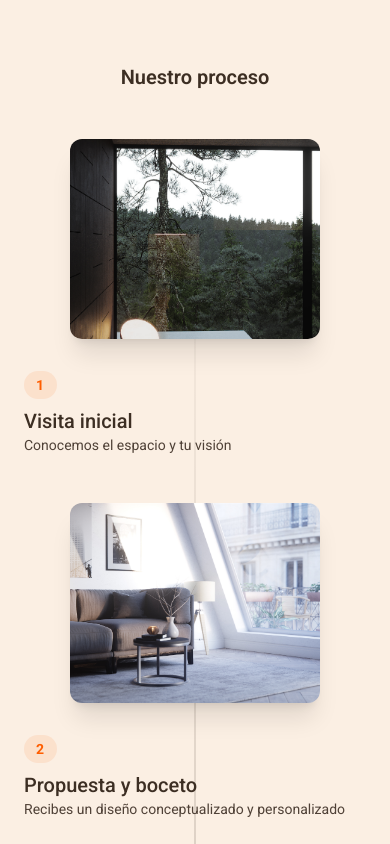
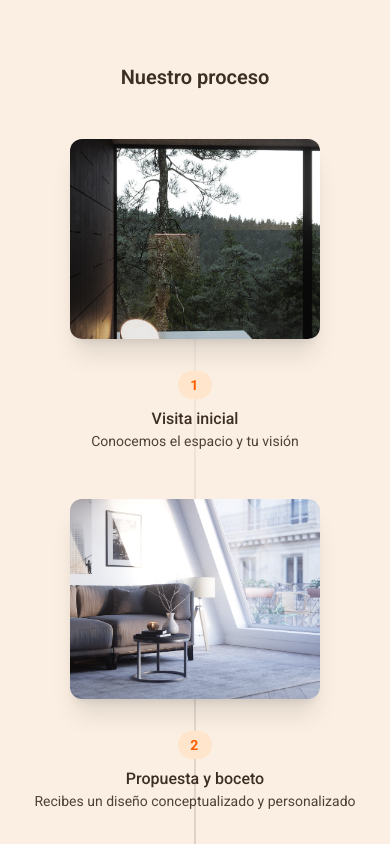
Before and after one commit to jporrego/color-mural, a Next.js app: page / in a window 390 px wide. Shown: the part 680-1524 px from the top of the page. Built offline with nearby package versions, Linux system fonts and the light colour scheme.

Commit message:
feat: update ProcessTimeline component with animation timing adjustments and layout enhancements

```diff
--- a/src/app/components/Footer/index.tsx
+++ b/src/app/components/Footer/index.tsx
@@ -1,6 +1,6 @@
 export default function Footer() {
   return (
-    <footer className="bg-[#3c2e23] py-6 text-xs text-[#f7f5f2] md:text-sm">
+    <footer className="bg-black py-6 text-xs text-[#f7f5f2] md:text-sm">
       <div className="mx-auto flex max-w-[1000px] flex-wrap justify-between gap-4 px-6 md:px-10">
         <p>
           © {new Date().getFullYear()} Color Mural. Todos los derechos
--- a/src/app/components/ProcessTimeline/index.tsx
+++ b/src/app/components/ProcessTimeline/index.tsx
@@ -41,10 +41,10 @@ export default function ProcessTimeline() {
 
         {/* timeline */}
         <motion.ul
-          variants={{ show: { transition: { staggerChildren: 0.25 } } }}
+          variants={{ show: { transition: { staggerChildren: 0.15 } } }}
           initial="hidden"
           whileInView="show"
-          viewport={{ once: true, amount: 0.3 }}
+          viewport={{ once: true, amount: 0.2 }}
           className="relative before:absolute before:top-0 before:left-1/2 before:h-full before:w-px before:-translate-x-1/2 before:bg-gradient-to-b before:from-transparent before:via-[#3c2e23]/30 before:to-transparent"
         >
           {steps.map((step, idx) => (
@@ -58,7 +58,7 @@ export default function ProcessTimeline() {
                   transition: { duration: 0.6, ease: 'easeOut' },
                 },
               }}
-              className={`group relative mb-12 flex flex-col items-center gap-8 md:mb-14 md:flex-row ${
+              className={`group bg-red relative mb-12 flex flex-col items-center gap-8 md:mb-14 md:flex-row ${
                 idx % 2 === 0 ? 'md:flex-row-reverse' : ''
               }`}
             >
@@ -67,7 +67,7 @@ export default function ProcessTimeline() {
 
               {/* text area */}
               <div
-                className={`order-2 w-full md:order-1 md:w-1/2 ${
+                className={`order-2 w-full text-center md:order-1 md:w-1/2 ${
                   idx % 2 === 0
                     ? 'md:pl-12 md:text-left'
                     : 'md:pr-12 md:text-right'
@@ -75,11 +75,13 @@ export default function ProcessTimeline() {
               >
                 <motion.span
                   whileHover={{ scale: 1.1 }}
-                  className="mb-2 inline-block rounded-full bg-[#ff5e00]/10 px-3 py-1 text-sm font-bold tracking-widest text-[#ff5e00] uppercase"
+                  className="bg-block1 mb-2 inline-block rounded-full px-3 py-1 text-sm font-bold tracking-widest text-[#ff5e00] uppercase"
                 >
                   {idx + 1}
                 </motion.span>
-                <h3 className="text-xl font-medium md:text-xl">{step.title}</h3>
+                <h3 className="text-normal font-medium md:text-xl">
+                  {step.title}
+                </h3>
                 <p className="text-sm text-[#3c2e23]/90 md:text-base">
                   {step.desc}
                 </p>
```
